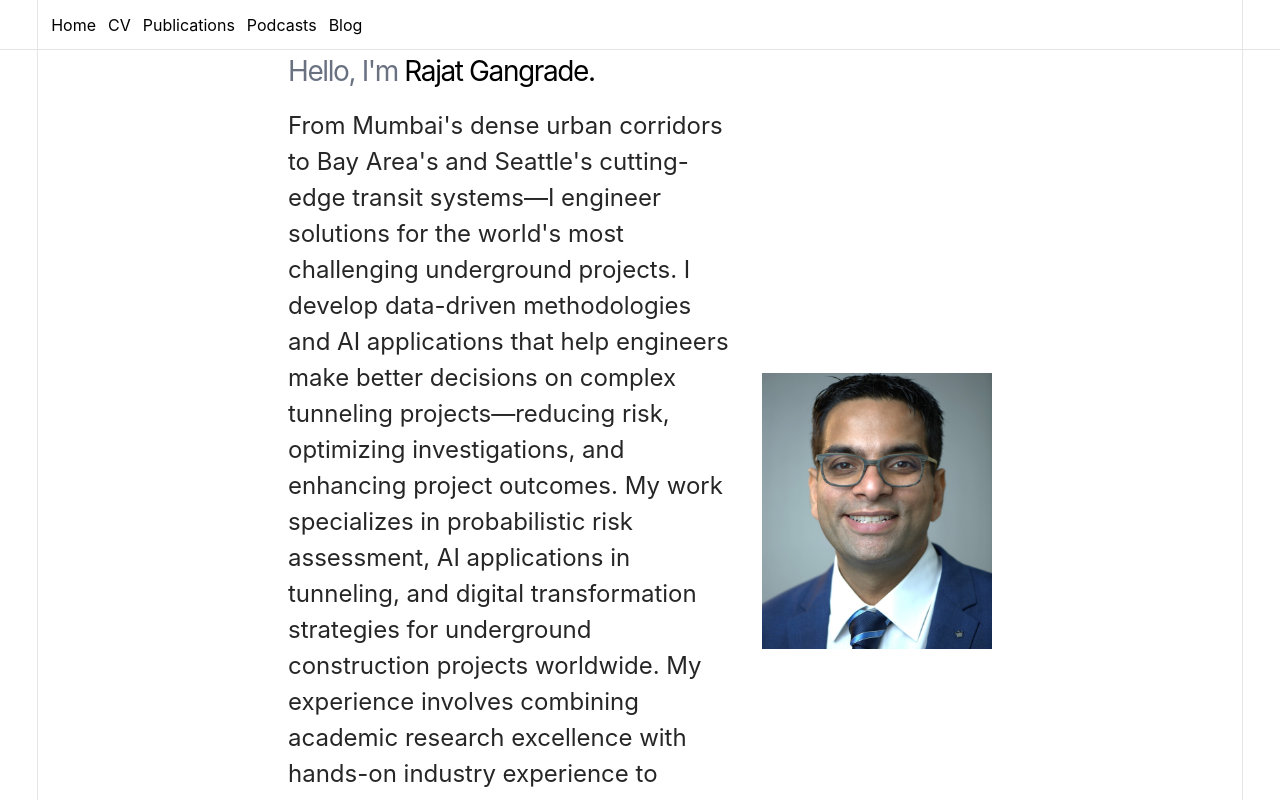
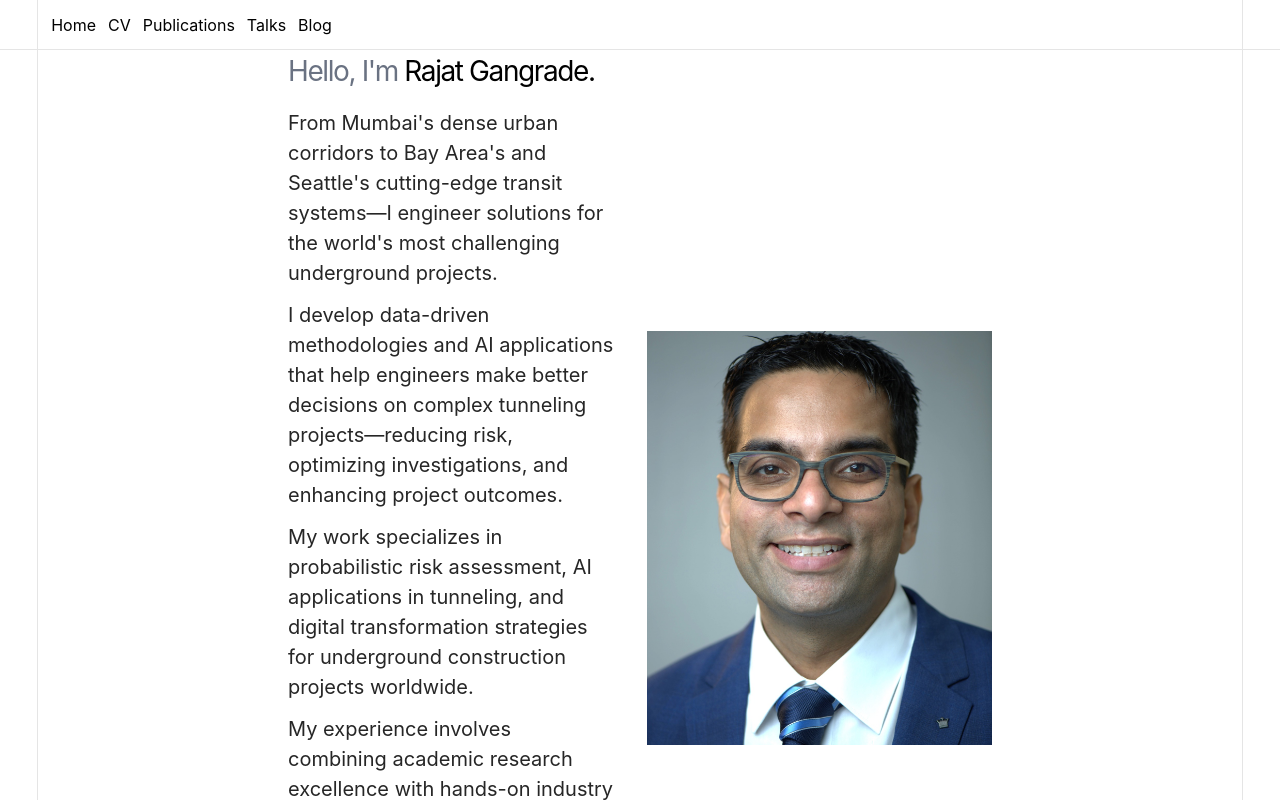
Before and after one commit to rajat2g/Portfolio, a Next.js app: page / in a window 1280 px wide. Shown: the top 800 px of the page. Built offline with nearby package versions, Linux system fonts and the light colour scheme.

Commit message:
last fixes

```diff
--- a/app/components/nav.tsx
+++ b/app/components/nav.tsx
@@ -5,7 +5,7 @@ const navItems = {
   '/pages/cv': { name: 'CV' },
   '/pages/publications': { name: 'Publications' },
   // '/pages/research': { name: 'Research' },
-  '/pages/podcasts': { name: 'Podcasts' },
+  '/pages/talks': { name: 'Talks' },
   '/blog': { name: 'Blog' },
 }
 
--- a/app/pages/home/page.tsx
+++ b/app/pages/home/page.tsx
@@ -17,6 +17,9 @@ type AwardItem = {
 type HomeContent = {
   punchline1: string;
   punchline2: string;
+  punchline3: string;
+  punchline4: string;
+  punchline5: string;
   featuredProject: FeaturedProjectItem[];
   awardsAndRecognition?: AwardItem[];
 };
@@ -35,7 +38,7 @@ function getHomeContent(): HomeContent {
 }
 
 export default function Home() {
-  const { punchline1, punchline2, featuredProject, awardsAndRecognition } = getHomeContent();
+  const { punchline1, punchline2, punchline3, punchline4, punchline5, featuredProject, awardsAndRecognition } = getHomeContent();
 
   return (
     <section>
@@ -44,8 +47,20 @@ export default function Home() {
           <h1 className="mb-4 tracking-tighter text-[28px]">
             <span className="text-gray-500">Hello, I'm</span> Rajat Gangrade.
           </h1>
-          <p className="text-[24px] text-neutral-800">
+          <p className="text-[20px] text-neutral-800 mb-3">
             {punchline1}
+          </p>
+          <p className="text-[20px] text-neutral-800 mb-3">
+            {punchline2}
+          </p>
+          <p className="text-[20px] text-neutral-800 mb-3">
+            {punchline3}
+          </p>
+          <p className="text-[20px] text-neutral-800 mb-3">
+            {punchline4}
+          </p>
+          <p className="text-[20px] text-neutral-800">
+            {punchline5}
           </p>
         </div>
           <Image
@@ -54,7 +69,7 @@ export default function Home() {
             width={1335}
             height={1600}
             priority
-            style={{ width: '230px', height: 'auto' }}
+            style={{ width: '345px', height: 'auto' }}
           />
       </div>
 
--- a/content/home.md
+++ b/content/home.md
@@ -1,20 +1,9 @@
 ---
-punchline1: From Mumbai's dense urban corridors to Bay Area's and Seattle's
-  cutting-edge transit systems—I engineer solutions for the world's most
-  challenging underground projects.  I develop data-driven methodologies and AI
-  applications that help engineers make better decisions on complex tunneling
-  projects—reducing risk, optimizing investigations, and enhancing project
-  outcomes.  My work specializes in probabilistic risk assessment, AI
-  applications in tunneling, and digital transformation strategies for
-  underground construction projects worldwide.  My experience involves combining
-  academic research excellence with hands-on industry experience to advance risk
-  management, digital innovation, and sustainable practices in
-  tunneling.  Currently shaping the future of underground construction at HNTB.
-punchline2: I develop data-driven methodologies and AI applications that help
-  engineers make better decisions on complex tunneling projects—reducing risk,
-  optimizing investigations, and enhancing project outcomes. My work specializes
-  in probabilistic risk assessment, AI applications in tunneling, and digital
-  transformation strategies for underground construction projects worldwide.
+punchline1: From Mumbai's dense urban corridors to Bay Area's and Seattle's cutting-edge transit systems—I engineer solutions for the world's most challenging underground projects.
+punchline2: I develop data-driven methodologies and AI applications that help engineers make better decisions on complex tunneling projects—reducing risk, optimizing investigations, and enhancing project outcomes.
+punchline3:  My work specializes in probabilistic risk assessment, AI applications in tunneling, and digital transformation strategies for underground construction projects worldwide.
+punchline4: My experience involves combining academic research excellence with hands-on industry experience to advance risk management, digital innovation, and sustainable practices in tunneling.
+punchline5: Currently shaping the future of underground construction at HNTB.
 featuredProject: []
 awardsAndRecognition: []
 ---
--- a/public/admin/config.yml
+++ b/public/admin/config.yml
@@ -19,6 +19,9 @@ collections:
         fields:
           - { label: "Punchline 1", name: "punchline1", widget: "string" }
           - { label: "Punchline 2", name: "punchline2", widget: "string" }
+          - { label: "Punchline 3", name: "punchline3", widget: "string" }
+          - { label: "Punchline 4", name: "punchline4", widget: "string" }
+          - { label: "Punchline 5", name: "punchline5", widget: "string" }
           - label: "Featured Project"
             name: "featuredProject"
             widget: "list"
@@ -215,24 +218,24 @@ collections:
               - { label: "Metric", name: "metric", widget: "string" }
               - { label: "value", name: "value", widget: "string" }
 
-  - name: "podcasts"
-    label: "Speaking & Podcasts"
+  - name: "talks"
+    label: "Speaking & Talks"
     files:
       - file: "content/podcasts.md"
-        label: "Speaking & Podcasts"
-        name: "podcasts"
+        label: "Speaking & Talks"
+        name: "talks"
         fields:
-          - { label: "Page Title", name: "title", widget: "string", hint: "Main heading for the podcasts page." }
+          - { label: "Page Title", name: "title", widget: "string", hint: "Main heading for the talks page." }
           - { label: "Page Description", name: "description", widget: "text", hint: "Short summary shown at the top of the page." }
           - label: "Appearances"
             name: "appearances"
             widget: "list"
             summary: "{{title}} ({{date}})"
-            hint: "Add each podcast or speaking appearance."
+            hint: "Add each talk or speaking appearance."
             fields:
               - { label: "Title", name: "title", widget: "string", hint: "Title of the appearance." }
               - { label: "Date", name: "date", widget: "string", hint: "Date or year of the appearance." }
-              - { label: "Link", name: "link", widget: "string", hint: "URL to the podcast or event." }
+              - { label: "Link", name: "link", widget: "string", hint: "URL to the talk or event." }
               - { label: "Host", name: "host", widget: "string", hint: "Host or event name." }
               - { label: "Description", name: "description", widget: "text", hint: "Short description or summary." }
           - label: "Speaking Topics"
@@ -249,7 +252,7 @@ collections:
             summary: "{{format}}"
             hint: "List the types of media formats."
             fields:
-              - { label: "Format", name: "format", widget: "string", hint: "Type of media (e.g., Podcast, Webinar, Panel)." }
+              - { label: "Format", name: "format", widget: "string", hint: "Type of media (e.g., talk, Webinar, Panel)." }
               - { label: "Description", name: "description", widget: "text", hint: "Short description of the format." }
           - label: "Speaking Inquiries"
             name: "inquiries"
```
Also changed, not shown: app/pages/talks/page.tsx (renamed from app/pages/podcasts/page.tsx).
